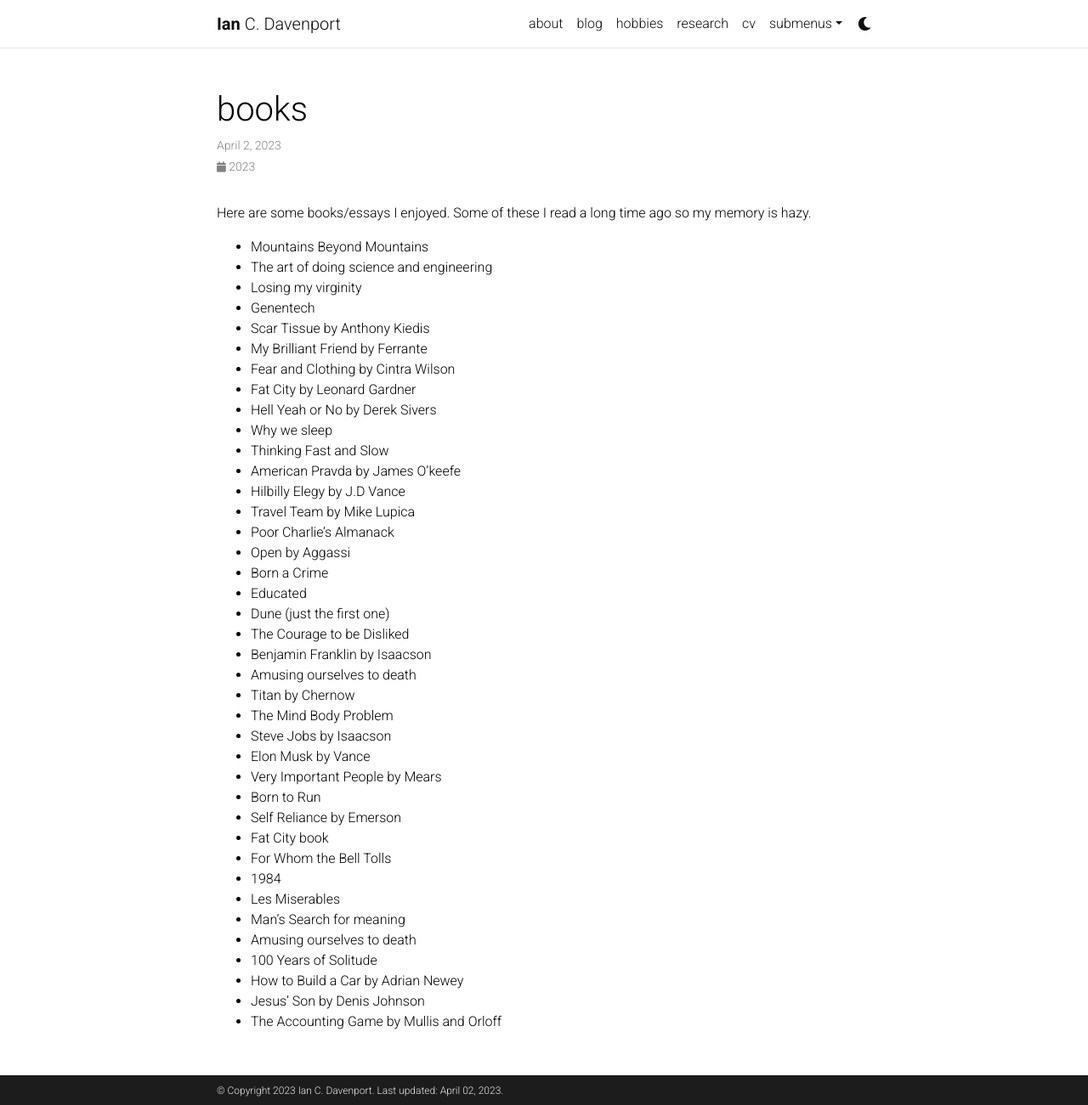
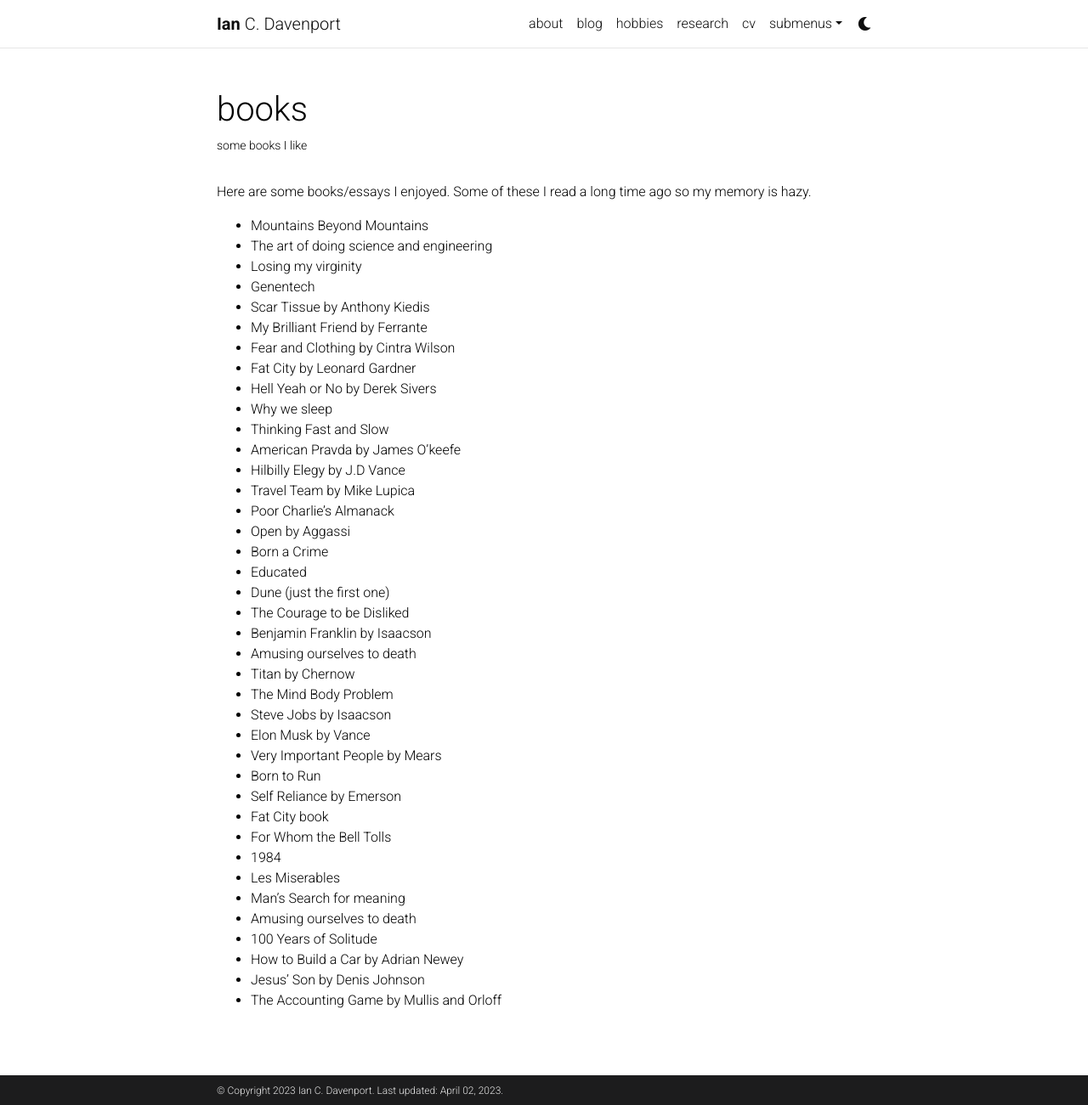
Before and after one commit to davenpi/davenpi.github.io, a Jekyll site: the page built from _pages/books.md, in a window 1280 px wide and 1301 px high. Shown: the whole window at 85% size. Built offline with Jekyll 4.4.1, drawn with Linux system fonts in a browser that asks for light colours; comment, search, counter and statistics services are not loaded; a style sheet for code colours, icons or effects is not loaded.

Commit message:
Update books.md

```diff
--- a/_pages/books.md
+++ b/_pages/books.md
@@ -1,8 +1,8 @@
 ---
-layout: post
+layout: page
 title: books
-date: 2023-04-02
-description: some books I enjoyed
+permalink: /books
+description: some books I like
 tags:
 categories:
 related_posts:
```
